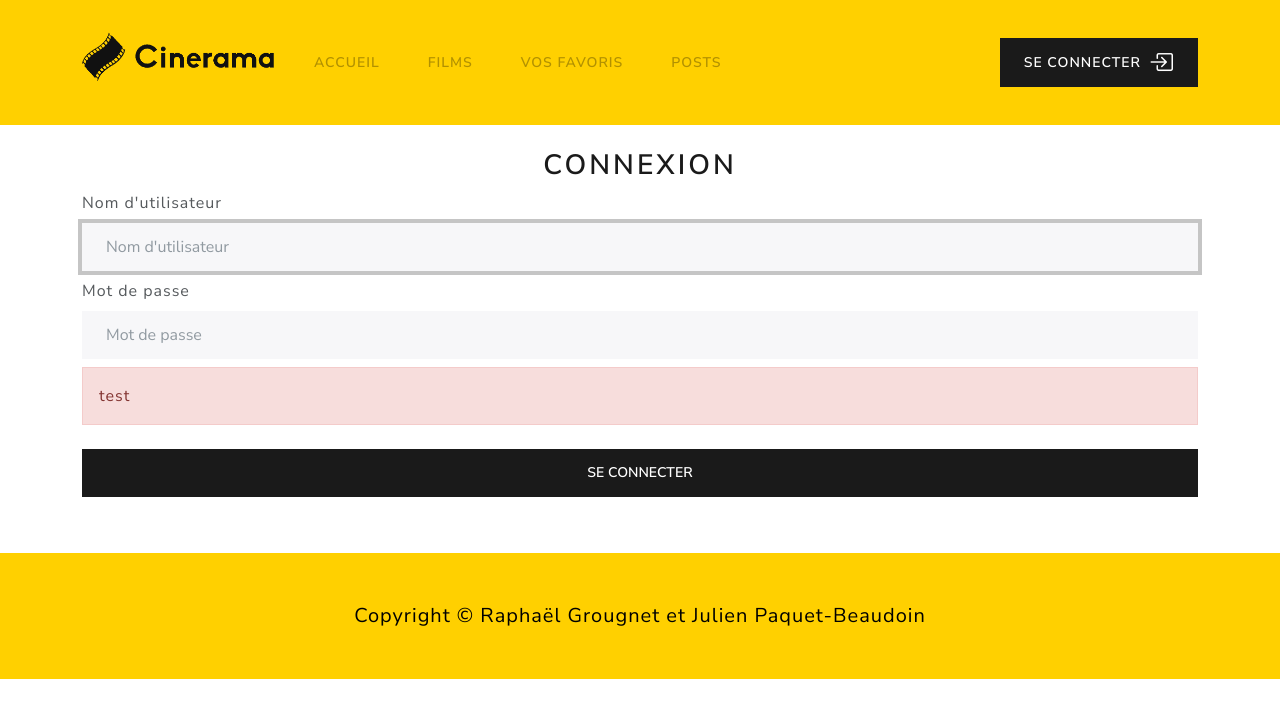
After one commit to raphaelgrougnet/Cinerama, a Flask app: page /login in a window 1280 px wide. The commit adds this page. Shown: the top 718 px of the page. Run offline with Flask 3, Linux system fonts and the light colour scheme; some libraries are stand-ins or nearby versions.

Commit message:
Add login form
Ajout formulaire de connexion (sans logique)

```diff
--- a/app.py
+++ b/app.py
@@ -5,7 +5,7 @@ import os
 
 import dotenv
 import bd
-from flask import Flask, render_template, session, request
+from flask import Flask, render_template, session, request, redirect, url_for
 
 if not os.getenv('BD_UTILISATEUR'):
     dotenv.load_dotenv(".env")
@@ -17,5 +17,20 @@ app.secret_key = os.getenv('SECRET_KEY')
 
 @app.route('/')
 def index():
-    print("Hello world")
-    return render_template('index.html', accueil_active=True)
+    user = session.get('user')
+    return render_template('index.html', user = user)
+
+
+@app.route('/login', methods=['GET', 'POST'])
+def login():
+    if request.method == 'POST':
+        user = request.form.get('user')
+        if user:
+            session['user'] = user
+            return redirect(url_for('index'))
+    return render_template('login.html')
+
+@app.route('/logout')
+def logout():
+    session.clear()
+    return redirect(url_for('index'))
--- a/static/css/styles.scss
+++ b/static/css/styles.scss
@@ -1,5 +1,5 @@
 @import "bootstrap";
-@import url("https://cdn.jsdelivr.net/npm/bootstrap-icons@1.10.3/font/bootstrap-icons.css");
+@import url("https://cdn.jsdelivr.net/npm/bootstrap-icons@1.11.1/font/bootstrap-icons.css");
 
 .navbar, footer{
     background-color: rgb(255, 208, 0);
@@ -148,10 +148,10 @@
 
 
 
-
 @media (max-width: 992px) {
     .logo-navbar{
         width: 20vw;
+        padding : 0;
     }
     .profile-btn{
         width: 10vw;
@@ -181,7 +181,7 @@
 
 @media (max-width: 576px) {
     .logo-navbar{
-        width: 30vw;
+        width: 40vw;
     }
     .profile-btn{
         width: 20vw;
--- a/templates/base.html
+++ b/templates/base.html
@@ -37,23 +37,27 @@
           <div class="collapse navbar-collapse justify-content-between align-items-center" id="navbarSupportedContent">
             <ul class="navbar-nav mb-2 mb-lg-0">
               <li class="nav-item">
-                <a class="nav-link {% block accueil_active %}{% endblock %}" aria-current="page" href="#">Accueil</a>
+                <a class="nav-link {% block accueil_active %}{% endblock %}" aria-current="page" href="/">Accueil</a>
               </li>
               <li class="nav-item">
-                <a class="nav-link" href="#">Films</a>
+                <a class="nav-link {% block films_active %}{% endblock %}" href="/films">Films</a>
               </li>
               <li class="nav-item">
-                <a class="nav-link" href="#">Vos favoris</a>
+                <a class="nav-link {% block favoris_active %}{% endblock %}" href="/favoris">Vos favoris</a>
               </li>
               <li class="nav-item">
-                <a class="nav-link" href="#">Posts</a>
+                <a class="nav-link {% block posts_active %}{% endblock %}" href="/posts">Posts</a>
               </li>
             </ul>
+            {% if user %}
             <div class="profile-btn">
-                <a class="profile-btn" href="#">
+                <a class="profile-btn" href="/profil">
                     <img src="../static/images/profils/placeholder-profile.jpg" alt="Profile" class="profile-img">
                 </a>
             </div>
+            {% else %}
+              <a href="/login" class="btn btn-primary text-center d-flex align-items-center justify-content-center text-white">Se connecter <i class="bi bi-box-arrow-in-right fs-3 ms-2"></i></a>
+            {% endif %}
           </div>
         </div>
       </nav>
--- /dev/null
+++ b/templates/login.html
@@ -0,0 +1,16 @@
+{% extends "base.html" %}
+{% block content %}
+
+    <form class="form-signin pt-4" method="POST">
+        <h2 class="form-signin-heading text-center">Connexion</h2>
+        <label for="username" class="sr-only">Nom d'utilisateur</label>
+        <input type="text" id="username" name="username" class="form-control my-2" placeholder="Nom d'utilisateur" required autofocus>
+        <label for="password" class="sr-only">Mot de passe</label>
+        <input type="password" id="password" name="password" class="form-control my-2" placeholder="Mot de passe" required>
+        <div class="alert alert-danger">
+            test
+        </div>
+        <button class="btn btn-primary w-100 my-2" type="submit">Se connecter</button>
+    </form>
+
+{% endblock %}
```
Also changed, not shown: static/css/styles.css, templates/register.html (added), 1 other file.
